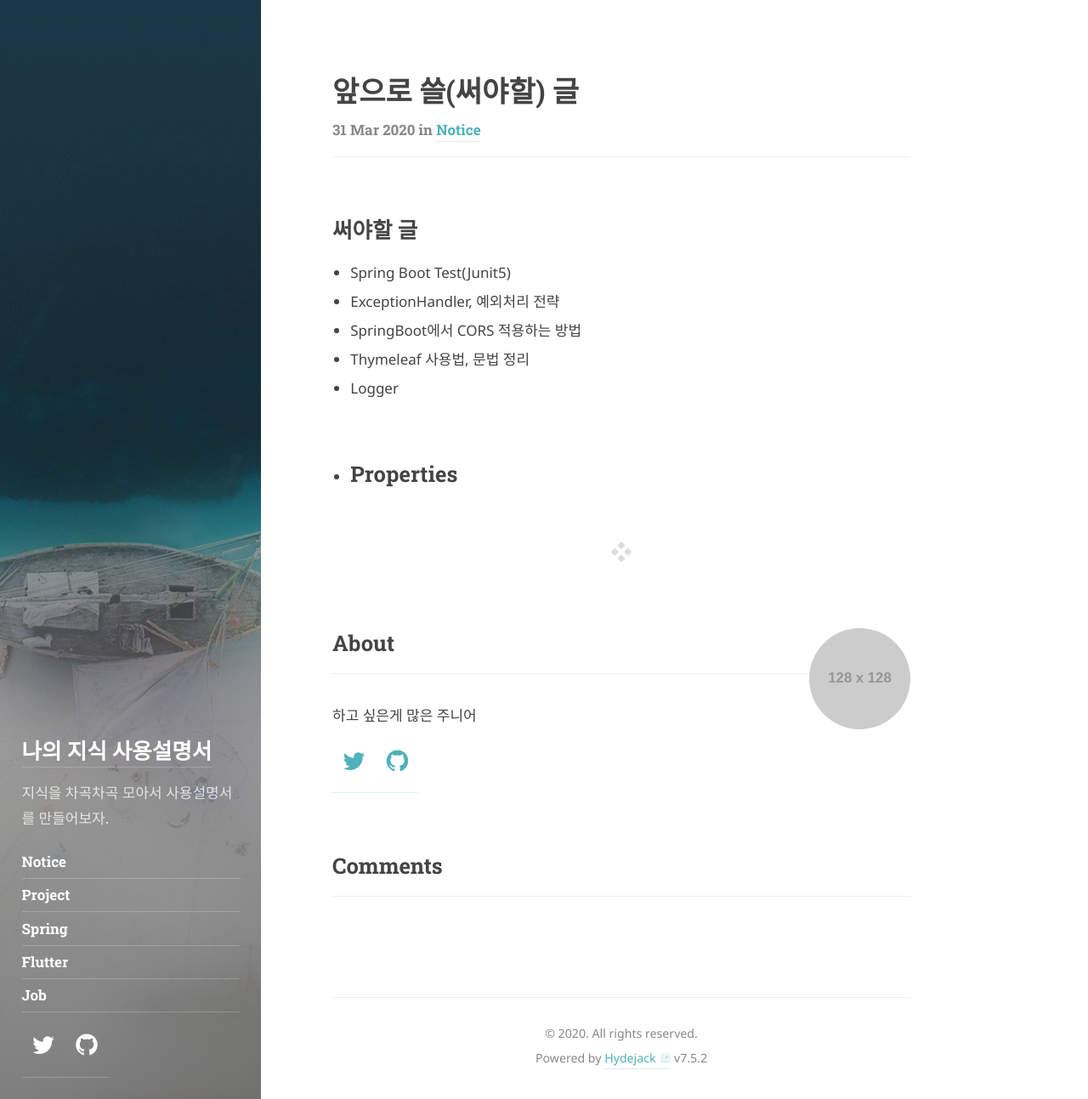
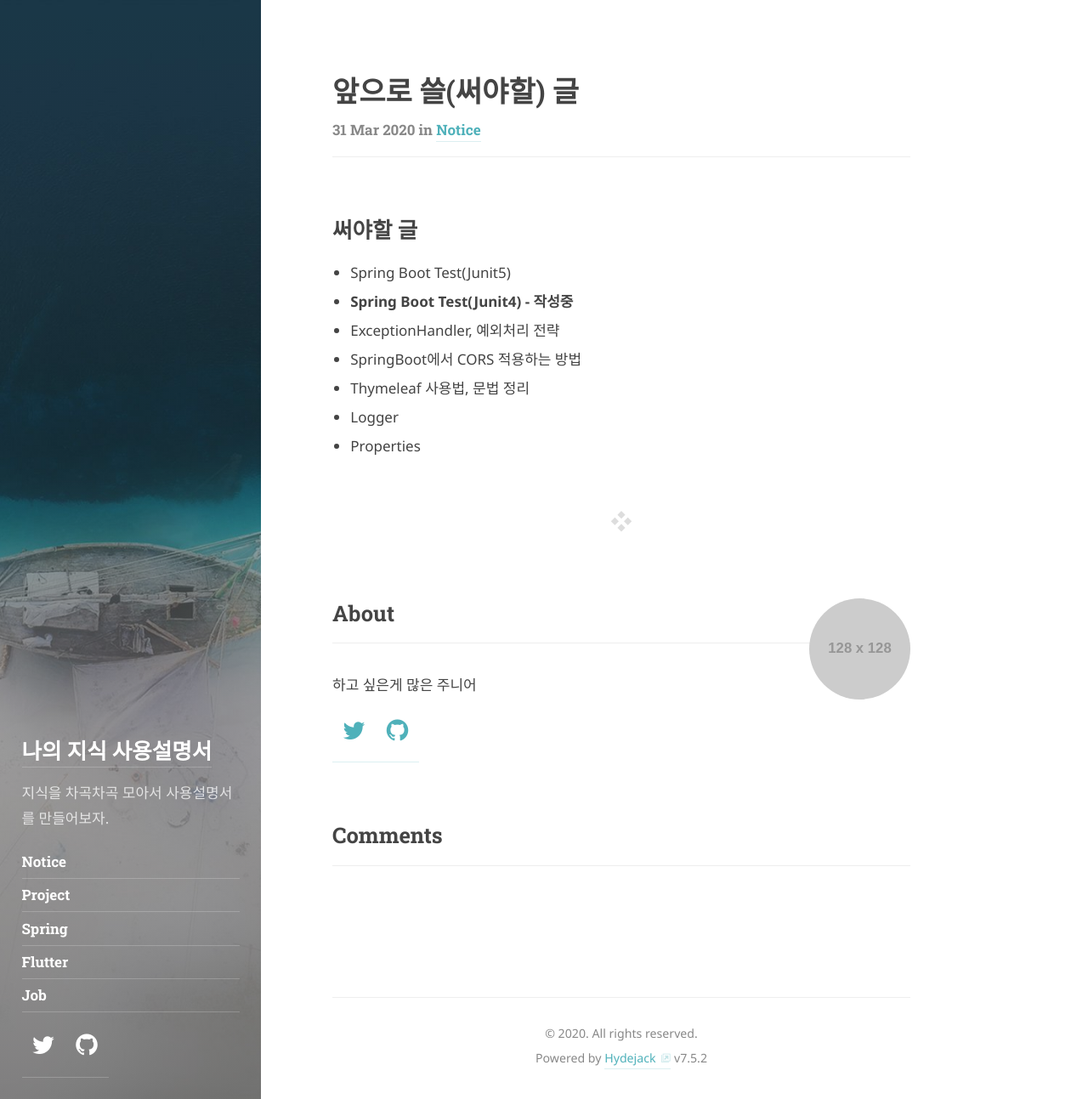
Before and after one commit to G-ONL/g-onl.github.io, a Jekyll site: the page built from _posts/2020-03-31-future-writing.md, in a window 1280 px wide and 1293 px high. Shown: the whole window at 85% size. Built offline with Jekyll 4.4.1, drawn with Linux system fonts in a browser that asks for light colours; some web fonts are replaced; comment, search, counter and statistics services are not loaded.

Commit message:
Update 2020-03-31-future-writing.md

```diff
--- a/_posts/2020-03-31-future-writing.md
+++ b/_posts/2020-03-31-future-writing.md
@@ -4,15 +4,15 @@ title: "앞으로 쓸(써야할) 글"
 comments: true
 category: notice
 decription: >
-  (2020-03-31) 최신화
+  (2020-04-01) 최신화
 ---
 
 ## 써야할 글
 
 - Spring Boot Test(Junit5)
+- <strong> Spring Boot Test(Junit4) - 작성중</strong>
 - ExceptionHandler, 예외처리 전략
 - SpringBoot에서 CORS 적용하는 방법
 - Thymeleaf 사용법, 문법 정리
 - Logger
 - Properties
--
```
